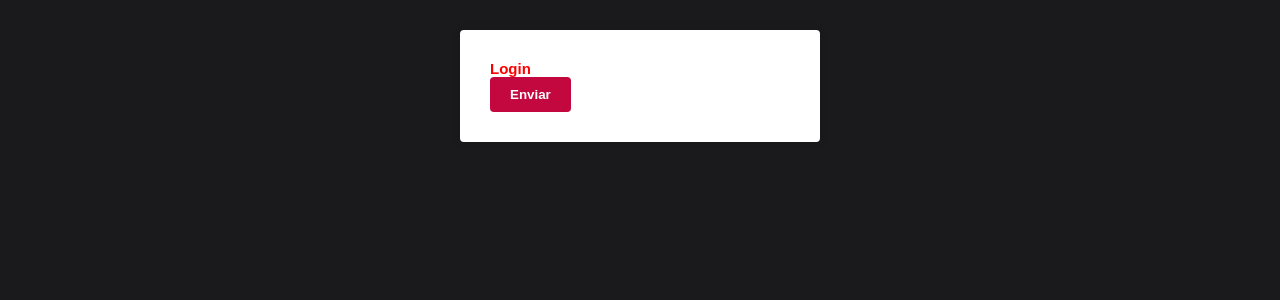
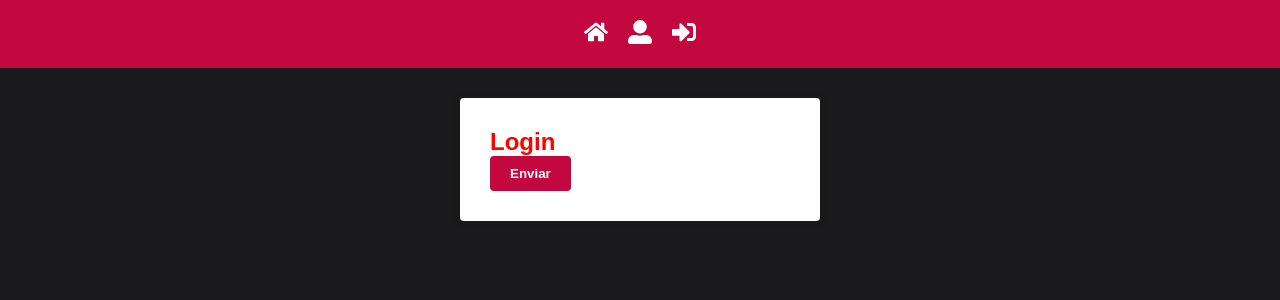
Before and after one commit to RobertoBaiochi/estudo-AppRedux, a React (Create React App) app: page / in a window 1280 px wide. Shown: the top 300 px of the page. Built offline with nearby package versions, Linux system fonts and the light colour scheme.

Commit message:
feat: menu component in screen

```diff
--- a/package.json
+++ b/package.json
@@ -9,6 +9,7 @@
     "prop-types": "^15.8.1",
     "react": "^18.2.0",
     "react-dom": "^18.2.0",
+    "react-icons": "^4.7.1",
     "react-scripts": "5.0.1",
     "styled-components": "^5.3.6",
     "web-vitals": "^2.1.4"
--- a/src/App.jsx
+++ b/src/App.jsx
@@ -1,9 +1,11 @@
 import Login from './pages/Login';
 import GlobalStyles from './styles/GlobalStyles';
+import Header from './components/Header';
 
 function App() {
   return (
     <>
+      <Header />
       <Login />
       <GlobalStyles />
     </>
--- /dev/null
+++ b/src/components/Header/index.jsx
@@ -0,0 +1,19 @@
+import { FaHome, FaSignInAlt, FaUserAlt } from 'react-icons/fa';
+
+import { Nav } from './styles';
+
+export default function Header() {
+  return (
+    <Nav>
+      <a href="">
+        <FaHome size={24} />
+      </a>
+      <a href="">
+        <FaUserAlt size={24} />
+      </a>
+      <a href="">
+        <FaSignInAlt size={24} />
+      </a>
+    </Nav>
+  );
+}
--- /dev/null
+++ b/src/components/Header/styles.js
@@ -0,0 +1,16 @@
+import styled from 'styled-components';
+import { primaryColor } from '../../config/colors';
+
+export const Nav = styled.nav`
+  background: ${primaryColor};
+  padding: 2rem;
+  display: flex;
+  align-items: center;
+  justify-content: center;
+
+  a {
+    color: #fff;
+    margin: 0 1rem;
+    font-weight: bold;
+  }
+`;
--- a/src/styles/GlobalStyles.js
+++ b/src/styles/GlobalStyles.js
@@ -21,6 +21,7 @@
     font-family: sans-serif;
     background: ${primaryDarkColor};
     color: ${primaryColor};
+    font-size: 1.6rem;
   }
 
   button {
```
Also changed, not shown: 1 other file (tests, documents, lock files or other folders).
